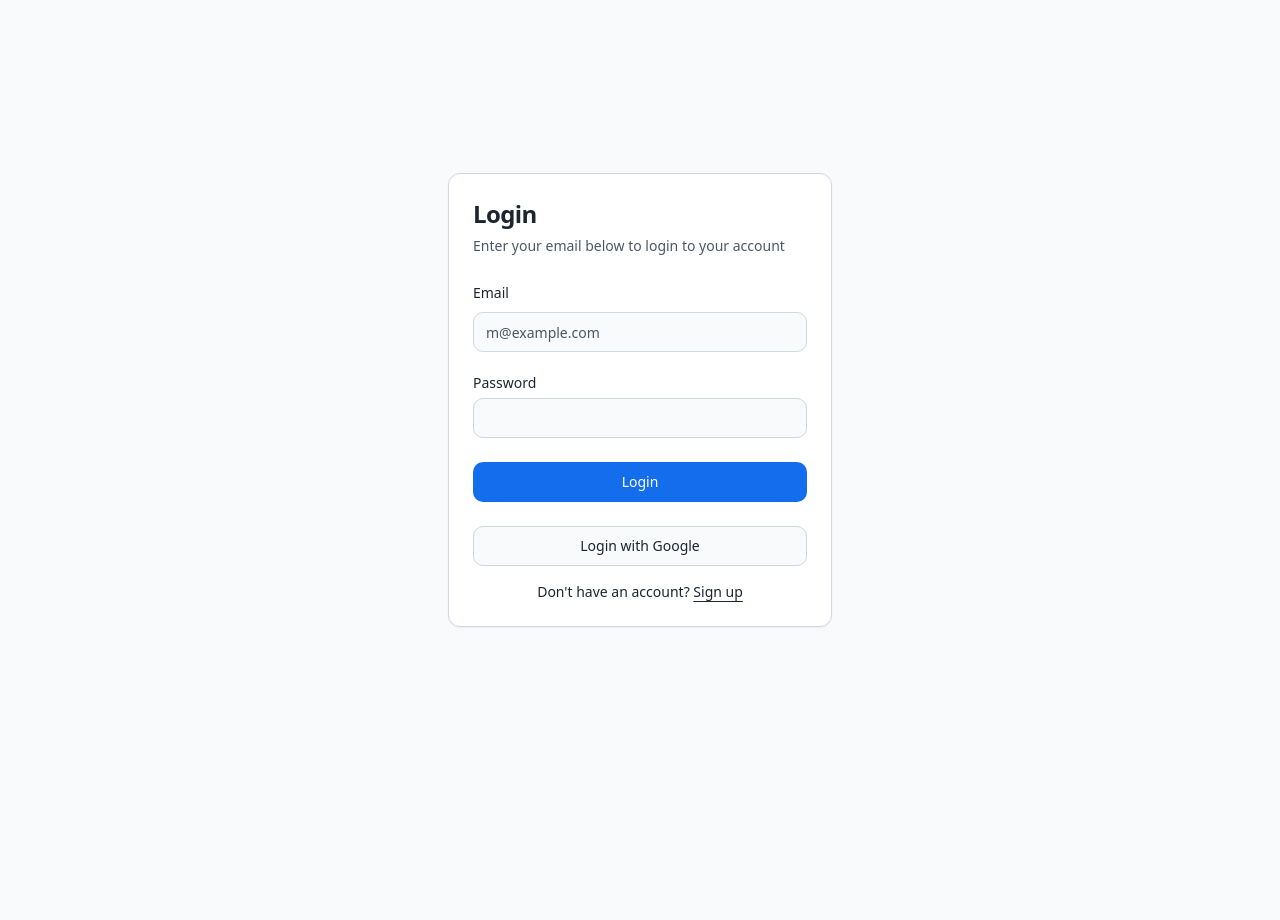
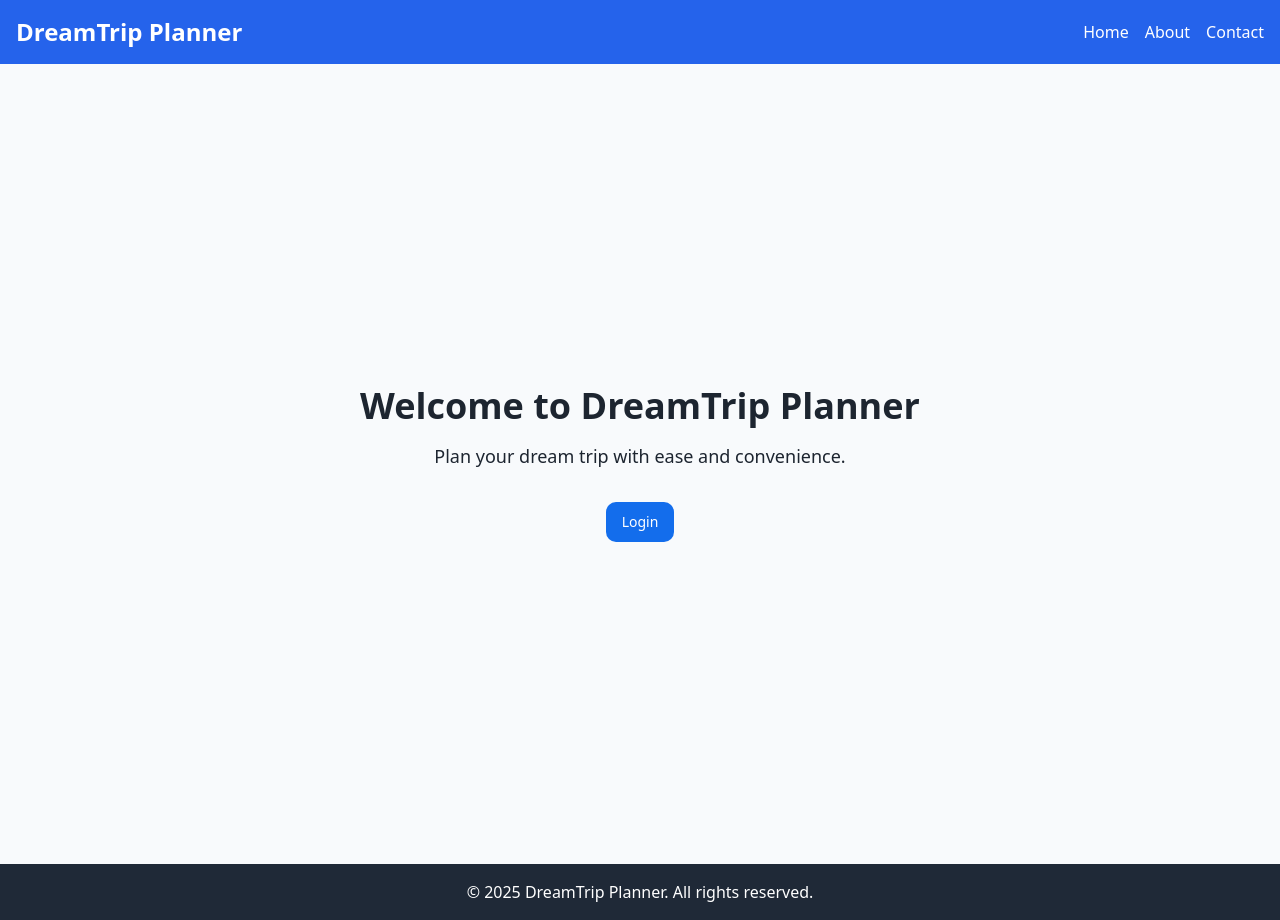
Before and after one commit to yoavhizkyia/DreamTrip-Planner, a React (Vite) app: page / in a window 1280 px wide. Before the commit the page ends 800 px from the top, so only its background shows below. Built offline with nearby package versions, Linux system fonts and the light colour scheme.

Commit message:
init landing page

```diff
--- a/src/App.tsx
+++ b/src/App.tsx
@@ -1,15 +1,47 @@
 import React from 'react'
 import { LoginForm } from './components/login-form'
+import { Button } from './components/ui/button'
 // import Page from './app/login/page'
 
+// TODO: link to login page and change styles
+//       add a header and footer about and contact
 const App = () => {
 
   return <>
-    <div className="flex min-h-svh w-full items-center justify-center p-6 md:p-10">
+        <>
+      <header className="bg-blue-600 text-white p-4">
+        <div className="container mx-auto flex justify-between items-center">
+          <h1 className="text-2xl font-bold">DreamTrip Planner</h1>
+          <nav>
+            <ul className="flex space-x-4">
+              <li><a href="#home" className="hover:underline">Home</a></li>
+              <li><a href="#about" className="hover:underline">About</a></li>
+              <li><a href="#contact" className="hover:underline">Contact</a></li>
+            </ul>
+          </nav>
+        </div>
+      </header>
+
+      <main className="flex flex-col items-center justify-center min-h-screen">
+        <section id="home" className="text-center">
+          <h2 className="text-4xl font-bold mb-4">Welcome to DreamTrip Planner</h2>
+          <p className="text-lg mb-8">Plan your dream trip with ease and convenience.</p>
+          <Button>Login</Button>
+        </section>
+      </main>
+
+      <footer className="bg-gray-800 text-white p-4">
+        <div className="container mx-auto text-center">
+          <p>&copy; 2025 DreamTrip Planner. All rights reserved.</p>
+        </div>
+      </footer>
+    </>
+
+    {/* <div className="flex min-h-svh w-full items-center justify-center p-6 md:p-10">
       <div className="w-full max-w-sm">
         <LoginForm />
       </div>
-    </div>
+    </div> */}
   </>
 }
 
```
